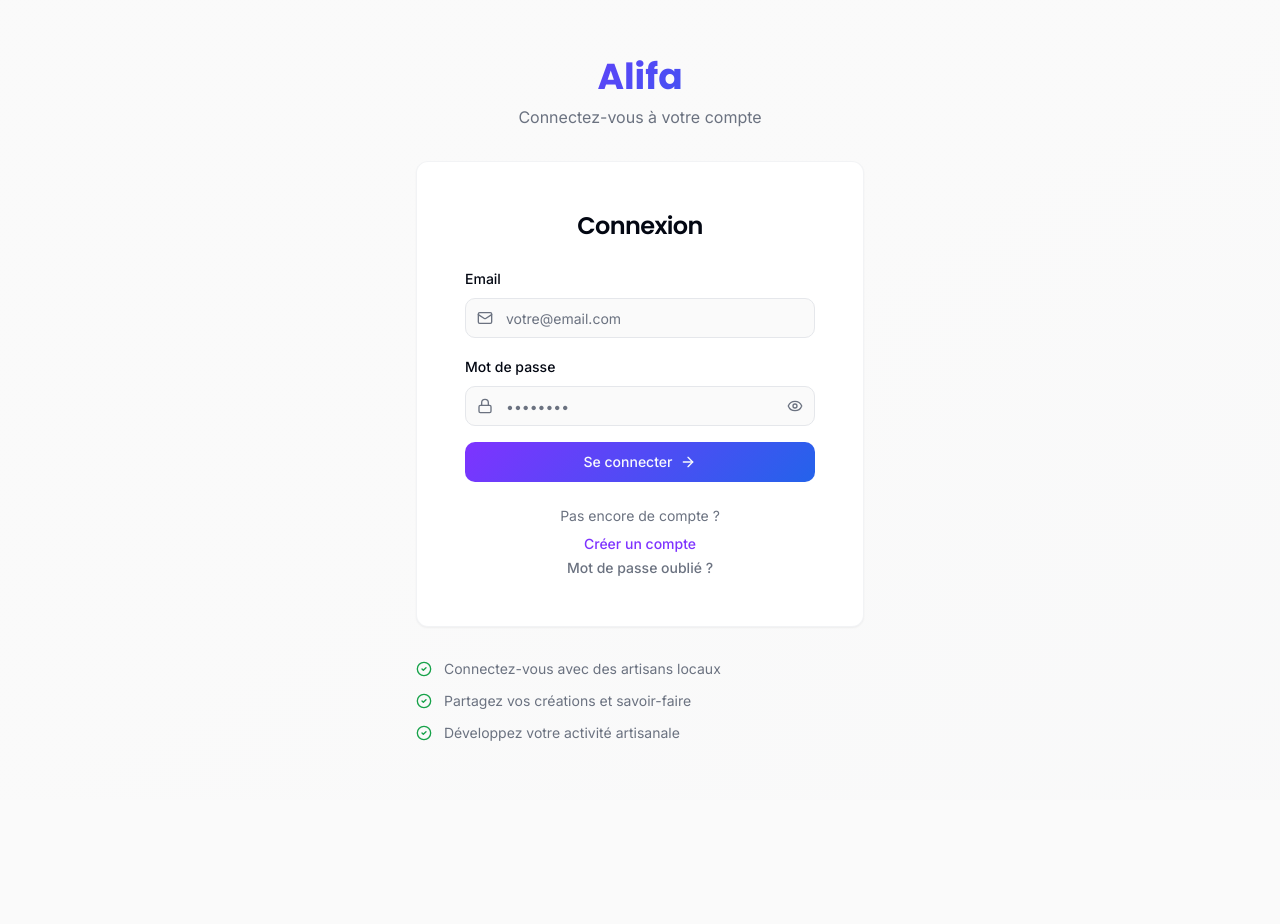
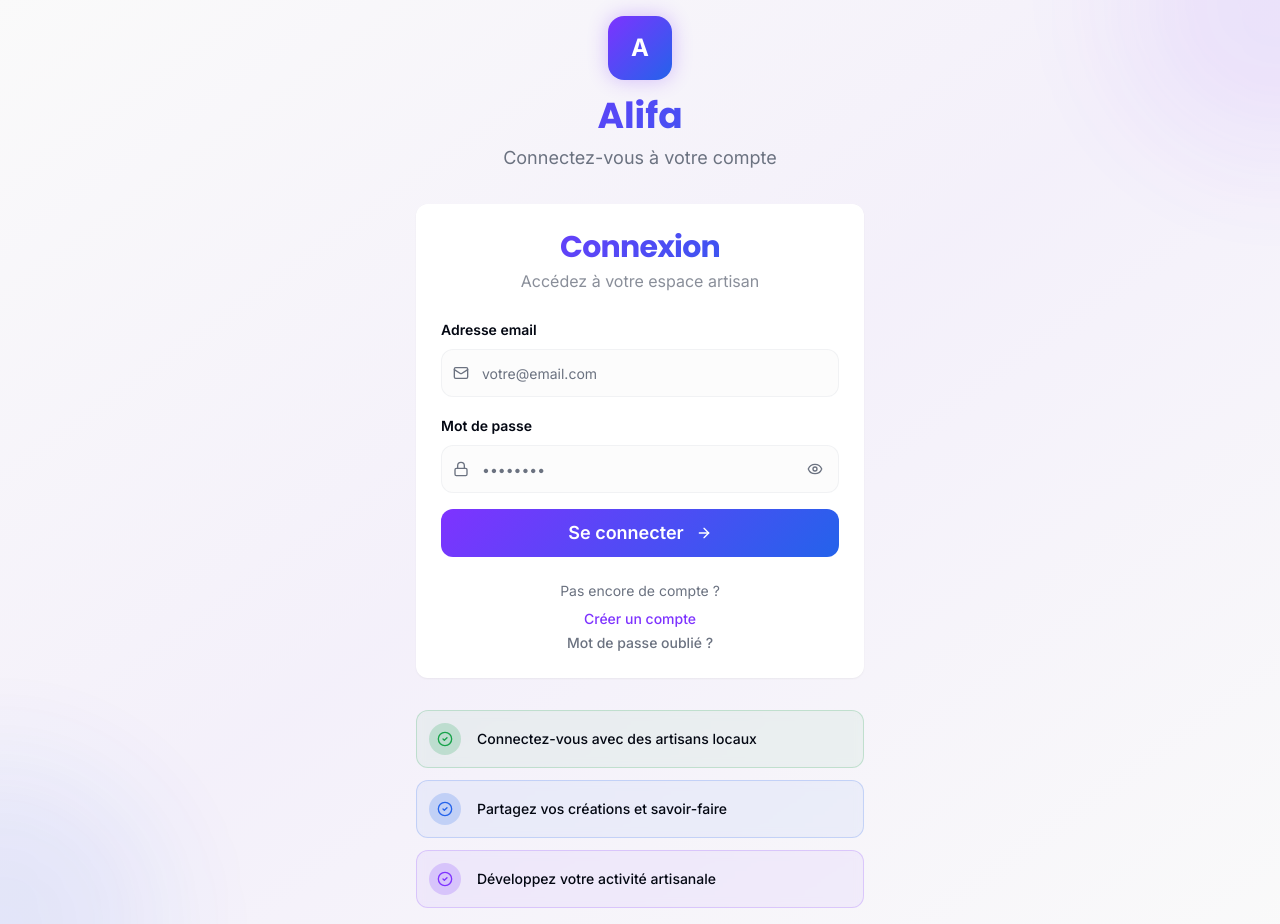
Before and after one commit to AITFX224/Alifa, a React (Vite) app: page /auth in a window 1280 px wide. Before the commit the page ends 800 px from the top, so only its background shows below. Built offline with nearby package versions, Linux system fonts and the light colour scheme.

Commit message:
Improve UI/UX
Enhance the user interface and experience for the login page and the platform itself.

```diff
--- a/src/index.css
+++ b/src/index.css
@@ -161,11 +161,11 @@ All colors MUST be HSL.
 
   /* Glassmorphism effect */
   .glass {
-    @apply bg-white/10 backdrop-blur-md border border-white/20;
+    @apply bg-card/40 backdrop-blur-xl border border-border/30;
   }
 
   .glass-dark {
-    @apply bg-black/10 backdrop-blur-md border border-black/20;
+    @apply bg-card/20 backdrop-blur-xl border border-border/20;
   }
 
   /* Hover animations */
--- a/src/pages/Auth.tsx
+++ b/src/pages/Auth.tsx
@@ -216,14 +216,25 @@ const Auth = () => {
   };
 
   return (
-    <div className="min-h-screen bg-gradient-to-br from-background via-background to-muted/20 flex items-center justify-center p-4">
-      <div className="w-full max-w-md">
+    <div className="min-h-screen bg-gradient-to-br from-background via-primary/5 to-accent/10 flex items-center justify-center p-4 relative overflow-hidden">
+      {/* Background decorative elements */}
+      <div className="absolute inset-0 overflow-hidden pointer-events-none">
+        <div className="absolute -top-40 -right-40 w-80 h-80 bg-primary/10 rounded-full blur-3xl animate-pulse-glow"></div>
+        <div className="absolute -bottom-40 -left-40 w-80 h-80 bg-info/10 rounded-full blur-3xl animate-pulse-glow" style={{ animationDelay: '1s' }}></div>
+      </div>
+
+      <div className="w-full max-w-md relative z-10">
         {/* Logo */}
-        <div className="text-center mb-8">
+        <div className="text-center mb-8 animate-fade-in">
+          <div className="mb-4">
+            <div className="w-16 h-16 bg-gradient-brand rounded-2xl mx-auto flex items-center justify-center shadow-glow mb-4">
+              <span className="text-2xl font-bold text-white">A</span>
+            </div>
+          </div>
           <h1 className="text-4xl font-poppins font-bold bg-gradient-brand bg-clip-text text-transparent mb-2">
             Alifa
           </h1>
-          <p className="text-muted-foreground">
+          <p className="text-muted-foreground text-lg">
             {isResetPassword
               ? "Réinitialisez votre mot de passe"
               : isLogin
@@ -233,27 +244,35 @@ const Auth = () => {
           </p>
         </div>
 
-        <Card className="card-enhanced">
-          <CardHeader className="space-y-1 pb-6">
-            <CardTitle className="text-2xl font-poppins font-semibold text-center">
+        <Card className="glass backdrop-blur-xl border-white/20 shadow-large animate-scale-in">
+          <CardHeader className="space-y-1 pb-6 text-center">
+            <CardTitle className="text-3xl font-poppins font-bold bg-gradient-brand bg-clip-text text-transparent">
               {isResetPassword ? "Mot de passe oublié" : isLogin ? "Connexion" : "Inscription"}
             </CardTitle>
+            <p className="text-muted-foreground/80">
+              {isResetPassword
+                ? "Entrez votre email pour recevoir un lien de réinitialisation"
+                : isLogin
+                  ? "Accédez à votre espace artisan"
+                  : "Créez votre profil artisan"
+              }
+            </p>
           </CardHeader>
 
           <CardContent>
             <form onSubmit={handleSubmit} className="space-y-4">
               {!isLogin && !isResetPassword && (
-                <div className="space-y-2">
-                  <Label htmlFor="displayName" className="text-sm font-medium">
+                  <div className="space-y-2 animate-fade-in" style={{ animationDelay: '0.1s' }}>
+                  <Label htmlFor="displayName" className="text-sm font-semibold text-foreground">
                     Nom d'affichage
                   </Label>
-                  <div className="relative">
-                    <UserIcon className="absolute left-3 top-1/2 transform -translate-y-1/2 text-muted-foreground w-4 h-4" />
+                  <div className="relative group">
+                    <UserIcon className="absolute left-3 top-1/2 transform -translate-y-1/2 text-muted-foreground w-4 h-4 group-focus-within:text-primary transition-colors" />
                     <Input
                       id="displayName"
                       type="text"
-                      placeholder="Votre nom"
-                      className="pl-10"
+                      placeholder="Votre nom d'artisan"
+                      className="pl-10 h-12 bg-muted/30 border-border/50 focus:bg-card/80 focus:border-primary/50 transition-all duration-300 rounded-xl"
                       value={displayName}
                       onChange={(e) => setDisplayName(e.target.value)}
                       required={!isLogin}
@@ -262,17 +281,17 @@ const Auth = () => {
                 </div>
               )}
 
-              <div className="space-y-2">
-                <Label htmlFor="email" className="text-sm font-medium">
-                  Email
+              <div className="space-y-2 animate-fade-in" style={{ animationDelay: '0.2s' }}>
+                <Label htmlFor="email" className="text-sm font-semibold text-foreground">
+                  Adresse email
                 </Label>
-                <div className="relative">
-                  <Mail className="absolute left-3 top-1/2 transform -translate-y-1/2 text-muted-foreground w-4 h-4" />
+                <div className="relative group">
+                  <Mail className="absolute left-3 top-1/2 transform -translate-y-1/2 text-muted-foreground w-4 h-4 group-focus-within:text-primary transition-colors" />
                   <Input
                     id="email"
                     type="email"
                     placeholder="votre@email.com"
-                    className="pl-10"
+                    className="pl-10 h-12 bg-muted/30 border-border/50 focus:bg-card/80 focus:border-primary/50 transition-all duration-300 rounded-xl"
                     value={email}
                     onChange={(e) => setEmail(e.target.value)}
                     required
@@ -281,17 +300,17 @@ const Auth = () => {
               </div>
 
               {!isResetPassword && (
-                <div className="space-y-2">
-                <Label htmlFor="password" className="text-sm font-medium">
+                <div className="space-y-2 animate-fade-in" style={{ animationDelay: '0.3s' }}>
+                <Label htmlFor="password" className="text-sm font-semibold text-foreground">
                   Mot de passe
                 </Label>
-                <div className="relative">
-                  <Lock className="absolute left-3 top-1/2 transform -translate-y-1/2 text-muted-foreground w-4 h-4" />
+                <div className="relative group">
+                  <Lock className="absolute left-3 top-1/2 transform -translate-y-1/2 text-muted-foreground w-4 h-4 group-focus-within:text-primary transition-colors" />
                   <Input
                     id="password"
                     type={showPassword ? "text" : "password"}
                     placeholder="••••••••"
-                    className="pl-10 pr-10"
+                    className="pl-10 pr-12 h-12 bg-muted/30 border-border/50 focus:bg-card/80 focus:border-primary/50 transition-all duration-300 rounded-xl"
                     value={password}
                     onChange={(e) => setPassword(e.target.value)}
                     required
@@ -300,13 +319,13 @@ const Auth = () => {
                     type="button"
                     variant="ghost"
                     size="sm"
-                    className="absolute right-0 top-0 h-full px-3 hover:bg-transparent"
+                    className="absolute right-1 top-1/2 transform -translate-y-1/2 h-10 w-10 rounded-lg hover:bg-muted/50 transition-colors"
                     onClick={() => setShowPassword(!showPassword)}
                   >
                     {showPassword ? (
-                      <EyeOff className="w-4 h-4 text-muted-foreground" />
+                      <EyeOff className="w-4 h-4 text-muted-foreground hover:text-foreground transition-colors" />
                     ) : (
-                      <Eye className="w-4 h-4 text-muted-foreground" />
+                      <Eye className="w-4 h-4 text-muted-foreground hover:text-foreground transition-colors" />
                     )}
                   </Button>
                 </div>
@@ -315,25 +334,33 @@ const Auth = () => {
 
               <Button
                 type="submit"
-                className="w-full btn-gradient"
+                className="w-full h-12 bg-gradient-brand text-white font-semibold rounded-xl hover:shadow-glow hover:scale-[1.02] transition-all duration-300 animate-fade-in"
+                style={{ animationDelay: '0.4s' }}
                 disabled={loading}
               >
                 {loading ? (
-                  <div className="flex items-center space-x-2">
-                    <div className="w-4 h-4 border-2 border-white border-t-transparent rounded-full animate-spin" />
-                    <span>{isLogin ? "Connexion..." : "Inscription..."}</span>
+                  <div className="flex items-center justify-center space-x-3">
+                    <div className="w-5 h-5 border-2 border-white/30 border-t-white rounded-full animate-spin" />
+                    <span className="text-lg">
+                      {isResetPassword
+                        ? "Envoi en cours..."
+                        : isLogin
+                          ? "Connexion..."
+                          : "Création du compte..."
+                      }
+                    </span>
                   </div>
                 ) : (
-                  <div className="flex items-center space-x-2">
-                    <span>
+                  <div className="flex items-center justify-center space-x-3">
+                    <span className="text-lg">
                       {isResetPassword
-                        ? "Envoyer l'email"
+                        ? "Envoyer le lien"
                         : isLogin
                           ? "Se connecter"
-                          : "S'inscrire"
+                          : "Créer mon compte"
                       }
                     </span>
-                    <ArrowRight className="w-4 h-4" />
+                    <ArrowRight className="w-5 h-5" />
                   </div>
                 )}
               </Button>
@@ -381,18 +408,26 @@ const Auth = () => {
         </Card>
 
         {/* Features */}
-        <div className="mt-8 space-y-3">
-          <div className="flex items-center space-x-3 text-sm text-muted-foreground">
-            <CheckCircle2 className="w-4 h-4 text-success flex-shrink-0" />
-            <span>Connectez-vous avec des artisans locaux</span>
-          </div>
-          <div className="flex items-center space-x-3 text-sm text-muted-foreground">
-            <CheckCircle2 className="w-4 h-4 text-success flex-shrink-0" />
-            <span>Partagez vos créations et savoir-faire</span>
-          </div>
-          <div className="flex items-center space-x-3 text-sm text-muted-foreground">
-            <CheckCircle2 className="w-4 h-4 text-success flex-shrink-0" />
-            <span>Développez votre activité artisanale</span>
+        <div className="mt-8 space-y-4 animate-fade-in" style={{ animationDelay: '0.6s' }}>
+          <div className="grid grid-cols-1 gap-3">
+            <div className="flex items-center space-x-4 p-3 rounded-xl bg-success/5 border border-success/20 backdrop-blur-sm">
+              <div className="w-8 h-8 bg-success/20 rounded-full flex items-center justify-center">
+                <CheckCircle2 className="w-4 h-4 text-success" />
+              </div>
+              <span className="text-sm font-medium text-foreground">Connectez-vous avec des artisans locaux</span>
+            </div>
+            <div className="flex items-center space-x-4 p-3 rounded-xl bg-info/5 border border-info/20 backdrop-blur-sm">
+              <div className="w-8 h-8 bg-info/20 rounded-full flex items-center justify-center">
+                <CheckCircle2 className="w-4 h-4 text-info" />
+              </div>
+              <span className="text-sm font-medium text-foreground">Partagez vos créations et savoir-faire</span>
+            </div>
+            <div className="flex items-center space-x-4 p-3 rounded-xl bg-primary/5 border border-primary/20 backdrop-blur-sm">
+              <div className="w-8 h-8 bg-primary/20 rounded-full flex items-center justify-center">
+                <CheckCircle2 className="w-4 h-4 text-primary" />
+              </div>
+              <span className="text-sm font-medium text-foreground">Développez votre activité artisanale</span>
+            </div>
           </div>
         </div>
       </div>
```
Also changed, not shown: src/pages/Index.tsx (+65 -22 lines).
